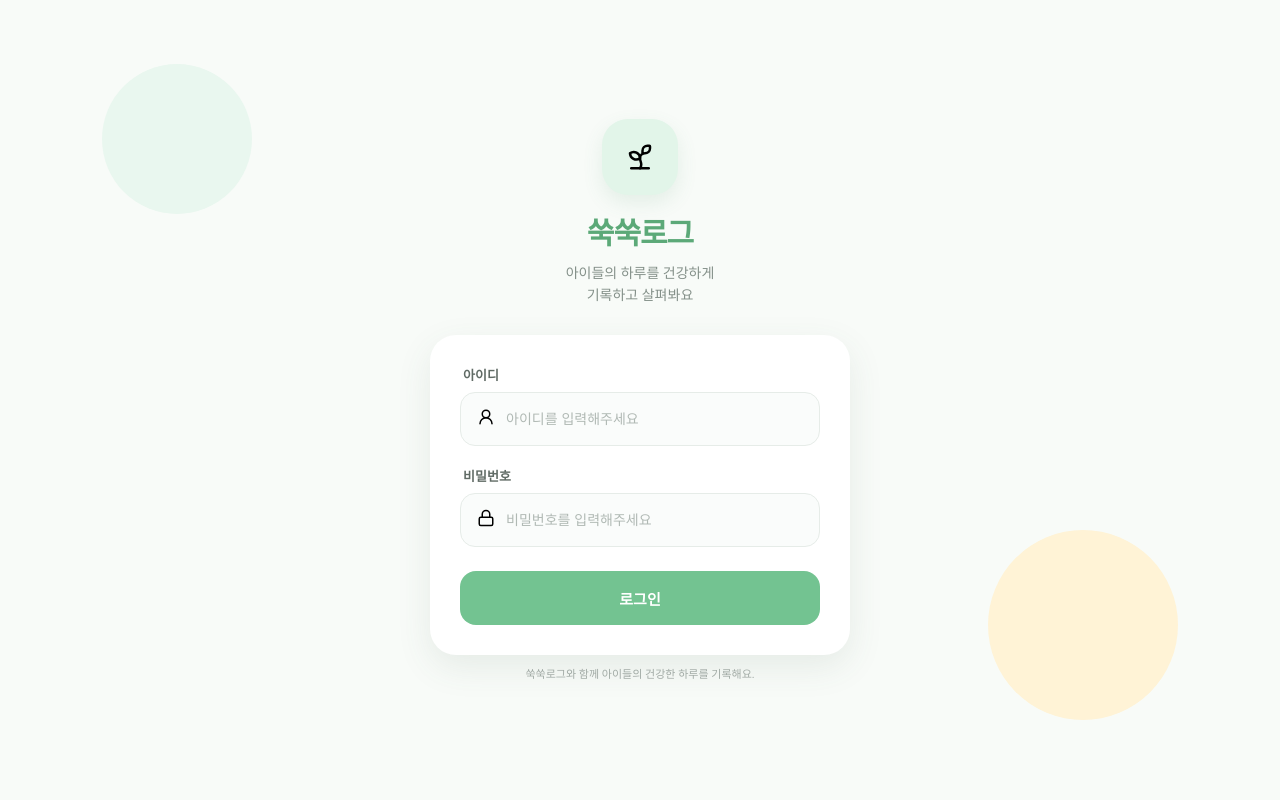
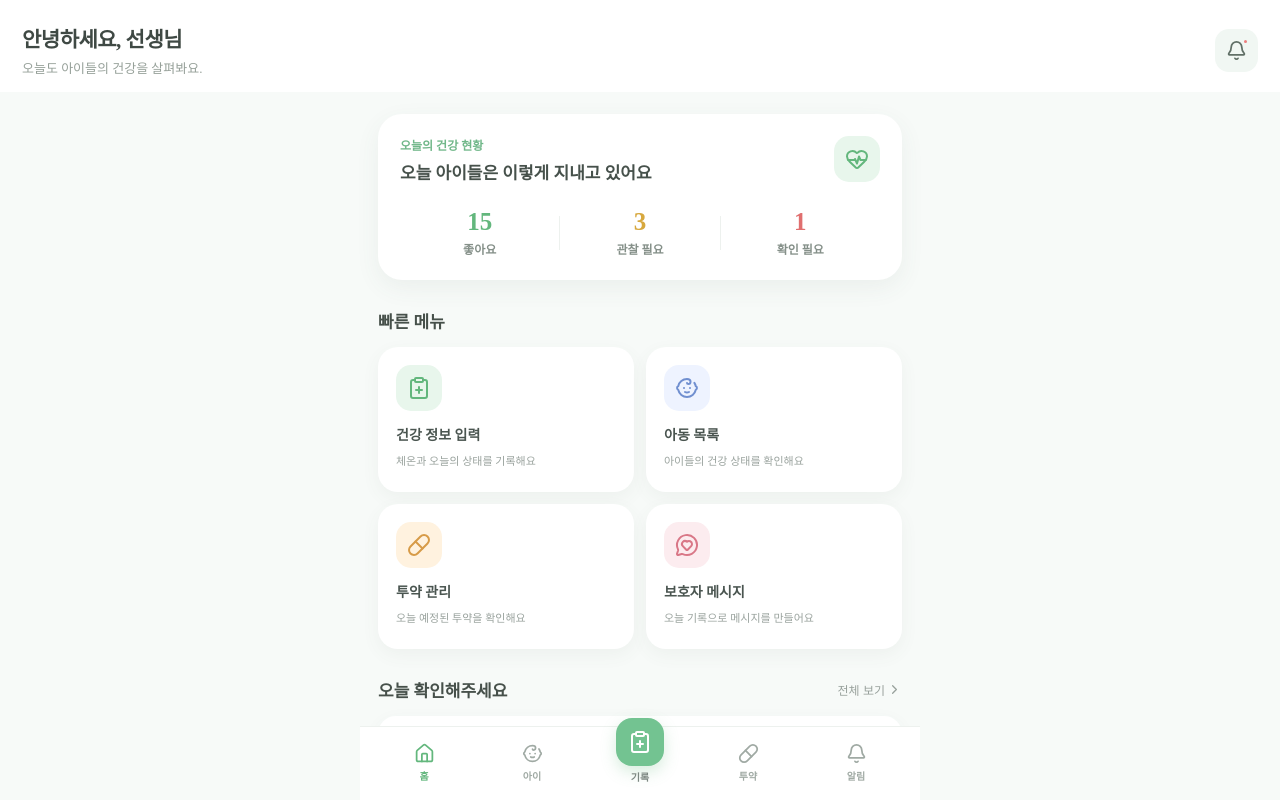
Before and after one commit to jooeunhan/ssukssuklog, a React (Vite) app: page / in a window 1280 px wide. Shown: the top 800 px of the page. Built offline with nearby package versions, Linux system fonts and the light colour scheme.

Commit message:
:sparkles: Feat: 대시보드 페이지 Router 설정

```diff
--- a/src/App.jsx
+++ b/src/App.jsx
@@ -1,8 +1,21 @@
-import { useState } from 'react'
+import { BrowserRouter, Routes, Route } from "react-router-dom";
+
+import RootLayout from "./layout/RootLayout";
 import LoginPage from "./pages/Login/LoginPage";
+import DashboardPage from "./pages/Dashboard/DashboardPage";
 
 function App() {
-  return <LoginPage />;
+  return (
+    <BrowserRouter>
+      <Routes>
+        <Route path="/login" element={<LoginPage />} />
+
+        <Route element={<RootLayout />}>
+          <Route index element={<DashboardPage />} />
+        </Route>
+      </Routes>
+    </BrowserRouter>
+  );
 }
 
 export default App;
```
